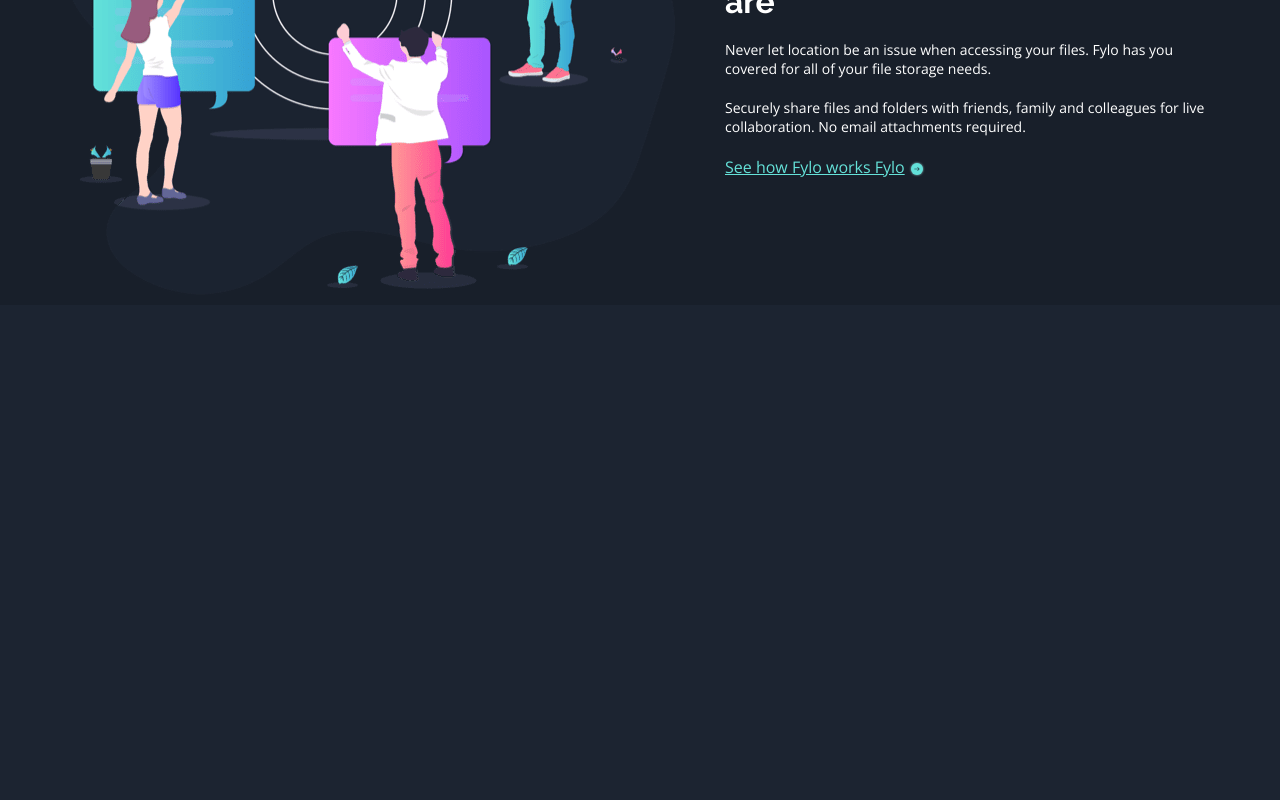
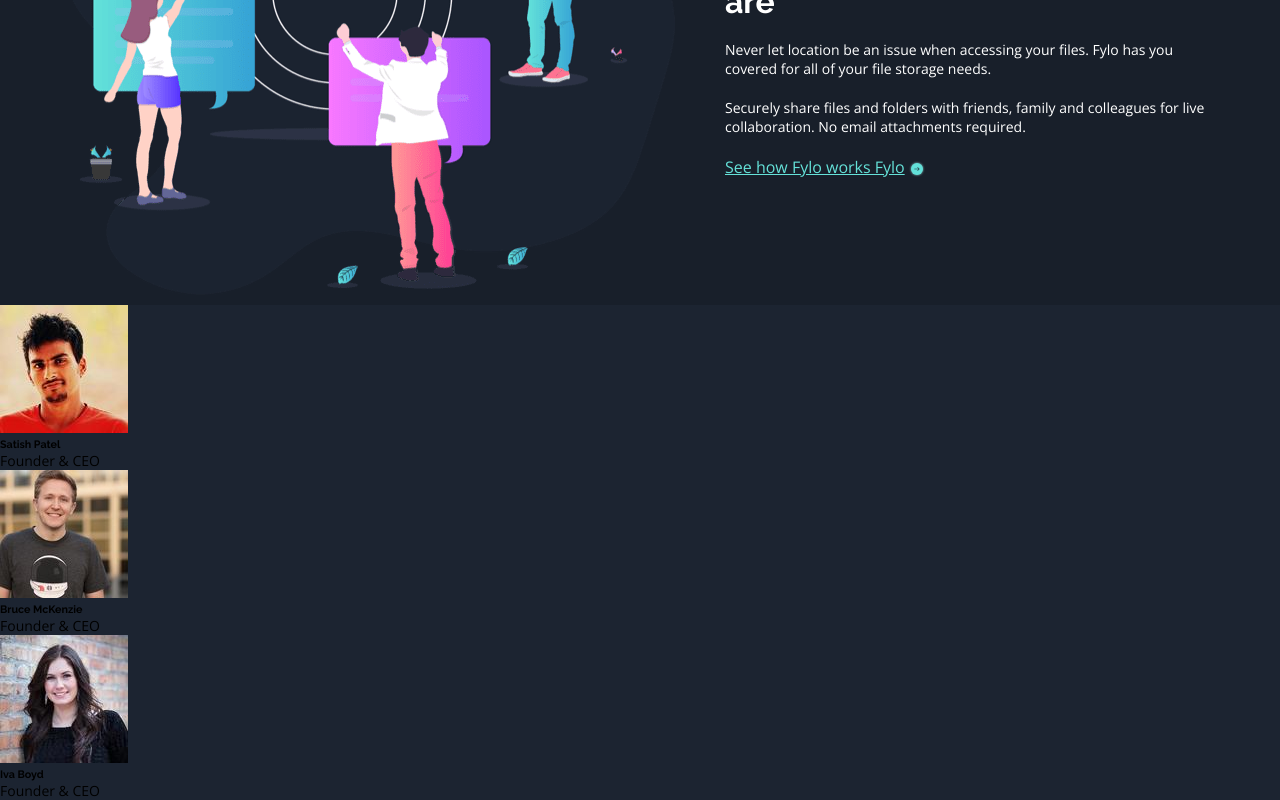
Before and after one commit to nouryy17/fylo-dark-theme-landing-page, a React (Create React App) app: page / in a window 1280 px wide. Shown: the part 1235-2035 px from the top of the page. Before the commit the page ends 1540 px from the top, so only its background shows below. Built offline with nearby package versions, Linux system fonts and the light colour scheme.

Commit message:
add founder part

```diff
--- a/src/App.js
+++ b/src/App.js
@@ -2,12 +2,14 @@
 import MAIN from "./component/main"
 import PROPS from "./component/props"
 import TESTIMONIALS from "./component/testimonials";
+import FOUNDER from './component/foundersPart'
 function App() {
   return (
     <div >
       <MAIN></MAIN>
       <PROPS></PROPS>
       <TESTIMONIALS></TESTIMONIALS>
+      <FOUNDER></FOUNDER>
     </div>
   );
 }
--- /dev/null
+++ b/src/component/founderBox.js
@@ -0,0 +1,15 @@
+
+export default function ({h,pOne,pTow,img}) {
+    return(
+        <div>
+            <p>  {pOne} </p>
+            <div>
+              <img src={img}></img>
+            <div>
+                <h6> {h} </h6>
+                <p> {pTow} </p>
+            </div>
+            </div>
+        </div>
+    )
+}
--- /dev/null
+++ b/src/component/foundersPart.js
@@ -0,0 +1,16 @@
+import FOUNDERBOX from "../component/founderBox"
+import profile from "../images/profile-1.jpg"
+import profile2 from "../images/profile-2.jpg"
+import profile3 from "../images/profile-3.jpg"
+
+export default function () {
+    return(
+        <div>
+ <FOUNDERBOX pONE=" Fylo has improved our team productivity by an order of magnitude. Since making the switch our team has become a well-oiled collaboration machine. " img={profile} h="Satish Patel" pTow=" Founder & CEO"/>
+    <FOUNDERBOX pONE=" Fylo has improved our team productivity by an order of magnitude. Since making the switch our team has become a well-oiled collaboration machine." img={profile2} h=" Bruce McKenzie " pTow=" Founder & CEO"/>
+    <FOUNDERBOX pONE=" Fylo has improved our team productivity by an order of magnitude. Since making the switch our team has become a well-oiled collaboration machine." img={profile3} h=" Iva Boyd" pTow=" Founder & CEO"/>
+
+        </div>
+    )
+
+}
```
Also changed, not shown: src/style/foundersPart.sass (added).
